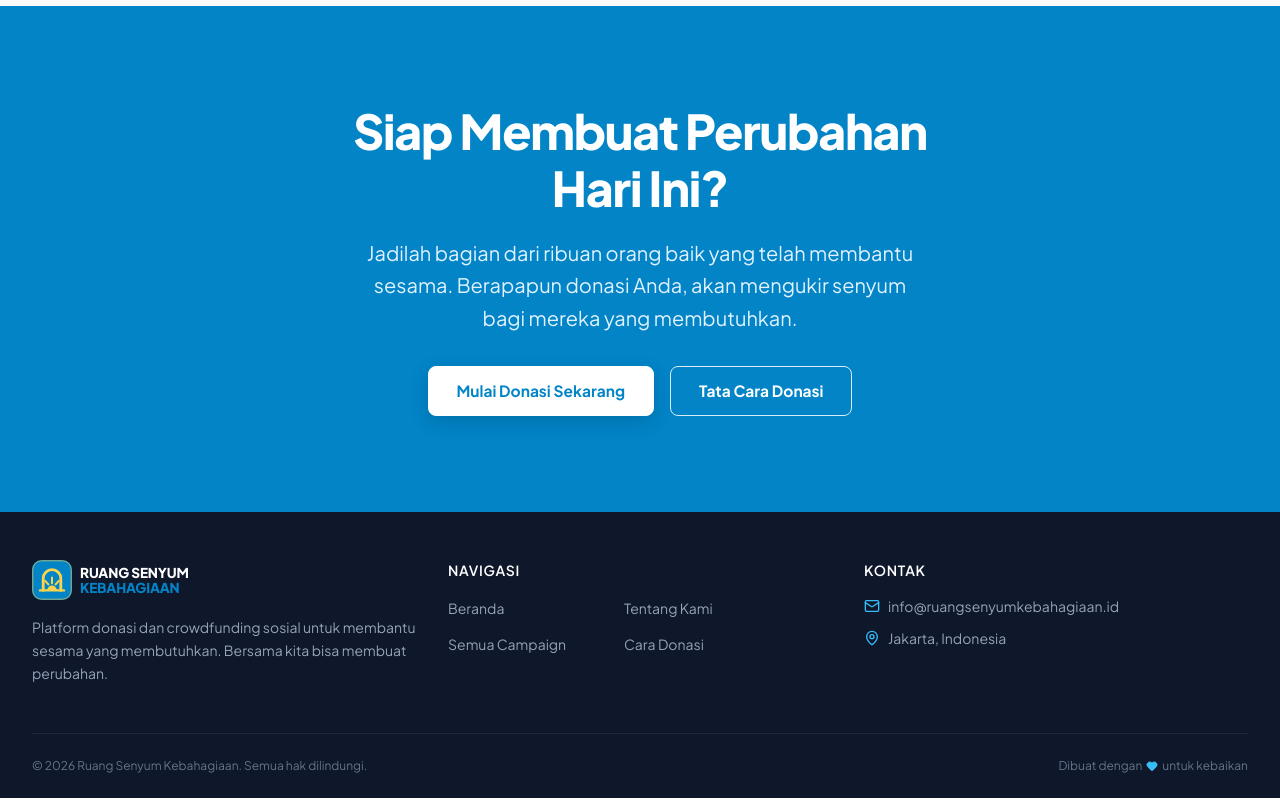
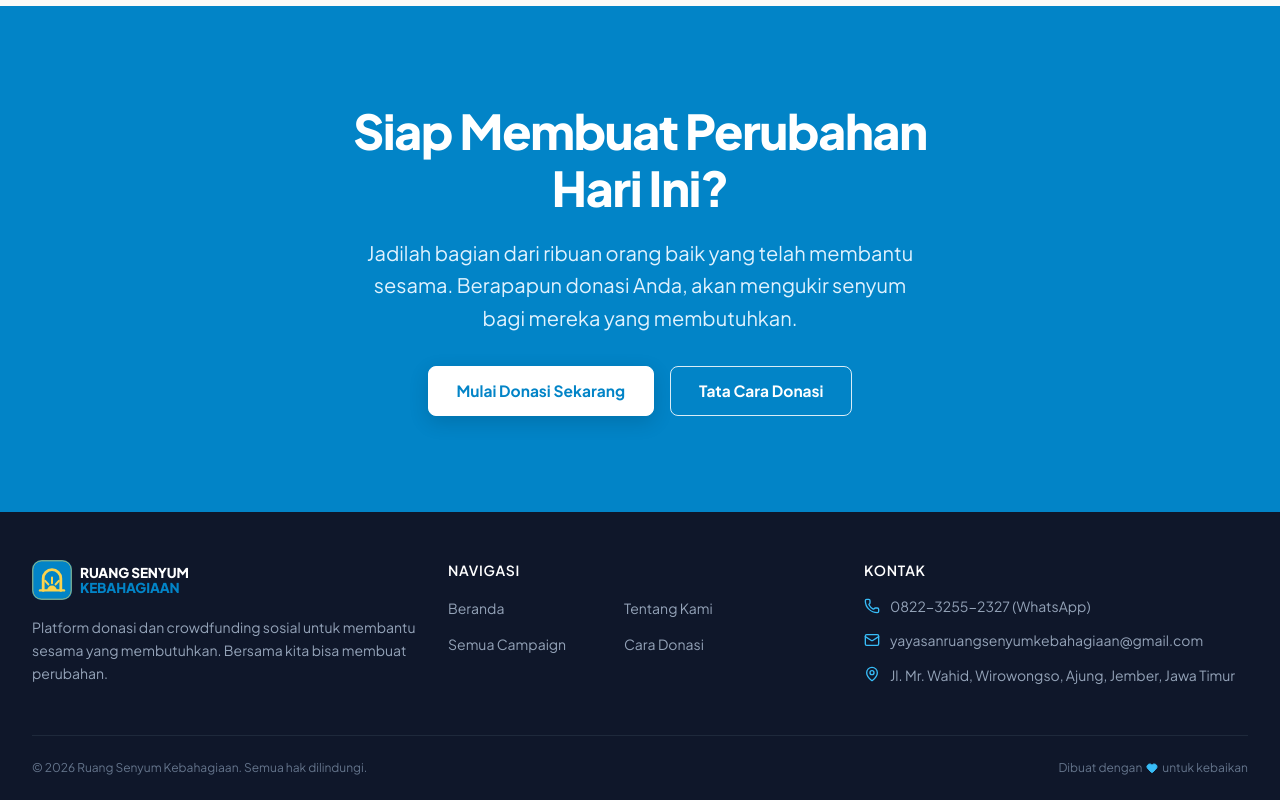
Before and after one commit to musahabibullah17-droid/ruang-senyum-kebahagiaan, a Next.js app: page / in a window 1280 px wide. Shown: the part 1946-2746 px from the top of the page. Built offline with nearby package versions, Linux system fonts and the light colour scheme; no server answers; the database is empty.

Commit message:
fixing footer dan navbar

```diff
--- a/src/components/layout/Footer.tsx
+++ b/src/components/layout/Footer.tsx
@@ -1,5 +1,5 @@
 import Link from 'next/link';
-import { Heart, Mail, MapPin } from 'lucide-react';
+import { Heart, Mail, MapPin, Phone } from 'lucide-react';
 import { APP_NAME } from '@/lib/constants';
 import Logo from '@/components/ui/Logo';
 
@@ -62,14 +62,32 @@ export default function Footer() {
             <h3 className="text-sm font-semibold text-white uppercase tracking-wider mb-4">
               Kontak
             </h3>
-            <ul className="space-y-3">
-              <li className="flex items-center gap-2 text-sm text-navy-400">
-                <Mail className="w-4 h-4 text-primary-400 shrink-0" />
-                <span>info@ruangsenyumkebahagiaan.id</span>
+            <ul className="space-y-3.5">
+              <li>
+                <a
+                  href="https://wa.me/6282232552327"
+                  target="_blank"
+                  rel="noopener noreferrer"
+                  className="flex items-center gap-2.5 text-sm text-navy-400 hover:text-primary-400 transition-colors group"
+                >
+                  <Phone className="w-4 h-4 text-primary-400 shrink-0 group-hover:scale-110 transition-transform" />
+                  <span>0822-3255-2327 (WhatsApp)</span>
+                </a>
               </li>
-              <li className="flex items-start gap-2 text-sm text-navy-400">
+              <li>
+                <a
+                  href="mailto:yayasanruangsenyumkebahagiaan@gmail.com"
+                  className="flex items-start gap-2.5 text-sm text-navy-400 hover:text-primary-400 transition-colors group"
+                >
+                  <Mail className="w-4 h-4 text-primary-400 mt-0.5 shrink-0 group-hover:scale-110 transition-transform" />
+                  <span className="break-all">yayasanruangsenyumkebahagiaan@gmail.com</span>
+                </a>
+              </li>
+              <li className="flex items-start gap-2.5 text-sm text-navy-400">
                 <MapPin className="w-4 h-4 text-primary-400 mt-0.5 shrink-0" />
-                <span>Jakarta, Indonesia</span>
+                <span className="leading-relaxed">
+                  Jl. Mr. Wahid, Wirowongso, Ajung, Jember, Jawa Timur
+                </span>
               </li>
             </ul>
           </div>
--- a/src/components/layout/Navbar.tsx
+++ b/src/components/layout/Navbar.tsx
@@ -16,7 +16,12 @@ export default function Navbar({ initialTransparent = false }: NavbarProps) {
   const router = useRouter();
   const pathname = usePathname();
 
-  const isHomePage = pathname ? pathname === '/' : initialTransparent;
+  const isHomePage = Boolean(
+    initialTransparent ||
+    pathname === '/' ||
+    pathname === '' ||
+    (pathname && pathname.replace(/\/$/, '') === '')
+  );
   const isTransparent = isHomePage && stickyState === 'normal';
 
   // Scroll detection for transparent to sticky transition
--- a/src/styles/_header.scss
+++ b/src/styles/_header.scss
@@ -42,7 +42,7 @@
   }
 
   /* Transparent Navbar state (before scroll on homepage) */
-  &.header-transparent:not(.is-sticky) {
+  &.header-transparent {
     position: absolute;
     top: 0;
     left: 0;
```
